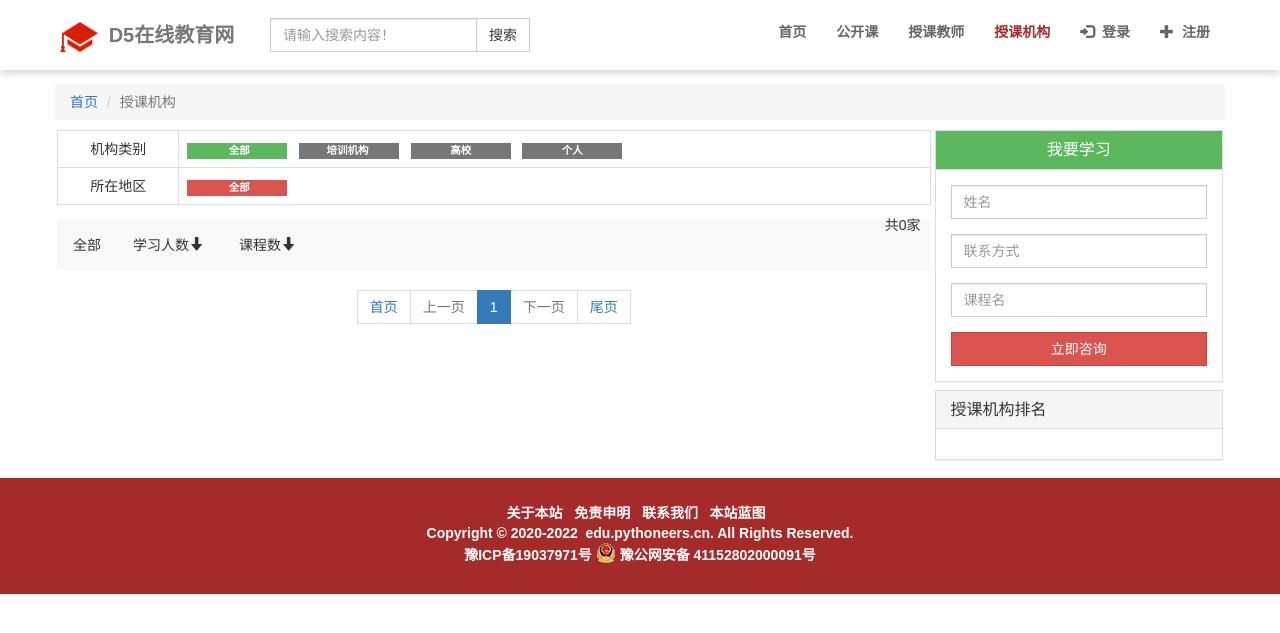
After one commit to ThanlonSmith/online_education, a Django app: page /orgs/list/ in a window 1280 px wide. The commit adds this page. Shown: the top 633 px of the page. Run offline with Django 3.2, Linux system fonts and the light colour scheme; data that the repository does not hold is empty; some libraries are stand-ins or nearby versions.

Commit message:
Complete the function of selecting and displaying teaching institutions.

```diff
--- a/apps/orgs/models.py
+++ b/apps/orgs/models.py
@@ -25,7 +25,7 @@ class OrgInfo(models.Model):
     detail = models.TextField(verbose_name="机构详情")
     love_num = models.IntegerField(default=0, verbose_name="收藏数")
     click_num = models.IntegerField(default=0, verbose_name="访问量")
-    category = models.CharField(choices=(('pxjg', '培训机构'), ('gx', '高校'), ('gr', '个人')), max_length=10,
+    category = models.CharField(choices=(('pxjg', '培训机构'), ('gx', '高校'), ('individual', '个人')), max_length=10,
                                 verbose_name="机构类别")
     city_info = models.ForeignKey(CityInfo, verbose_name="所在城市", on_delete=models.CASCADE)
     add_time = models.DateTimeField(default=datetime.now, verbose_name="添加时间")
--- a/apps/orgs/urls.py
+++ b/apps/orgs/urls.py
@@ -15,7 +15,8 @@ Including another URLconf
 """
 from django.contrib import admin
 from django.urls import path, include
+from .views import org_list
 
 urlpatterns = [
-
+    path('list/', org_list, name='org_list')
 ]
--- a/apps/orgs/views.py
+++ b/apps/orgs/views.py
@@ -1,3 +1,62 @@
 from django.shortcuts import render
+from .models import OrgInfo, CityInfo
+from django.core.paginator import Paginator, PageNotAnInteger, EmptyPage
+
 
 # Create your views here.
+def org_list(request):
+    all_orgs = OrgInfo.objects.all()
+    """
+    print(all_orgs)  # <QuerySet [<OrgInfo: 北京大学>, <OrgInfo: 清华大学>, <OrgInfo: 复旦大学>, <OrgInfo: 慕课网>]>
+    """
+    all_citys = CityInfo.objects.all()
+    # 根据授课机构的收藏量为依据排名，取前5条排序好的数据
+    ranking_orgs = OrgInfo.objects.order_by("-love_num")[:5]
+    # 获取url上的页码
+    page_num = request.GET.get('page_num', '')
+    """
+    根据机构类别进行帅选
+    """
+    category = request.GET.get('category', '')  # <class 'str'>
+    if category:
+        all_orgs = all_orgs.filter(category=category)
+    """
+    根据所在地区进行刷选
+    """
+    city_id = request.GET.get('city_id', '')
+    if city_id:
+        all_orgs = all_orgs.filter(city_info_id=int(city_id))
+    """
+    排序
+    """
+    sort = request.GET.get('sort', '')
+    if sort:
+        all_orgs = all_orgs.order_by('-' + sort)
+    """
+    分页
+    """
+    # 创建分页对象，指定每页显示的数据条数
+    per_page_num = 4
+    # 创建分页对象
+    paginator = Paginator(all_orgs, per_page_num)
+    try:
+        pages = paginator.page(page_num)
+    except PageNotAnInteger:
+        pages = paginator.page(1)  # # 如果传入的页码不是整型，则默认显示第一页，如传入的是/student.html/?page=abc，/student.html/
+    except EmptyPage as e:
+        # pages = paginator.page(paginator.num_pages)
+        pages = paginator.page(1)  # 如果传入的页码是空页，则默认显示第一页。如传入的是/student.html/?page=-10
+    return render(request, 'orgs/orgs_list.html', {
+        # 'all_orgs': all_orgs,
+        'pages': pages,
+        'all_citys': all_citys,
+        'ranking_orgs': ranking_orgs,
+        # 总的页码数
+        'sum_page_num': paginator.num_pages,
+        # 总的数据量
+        'sum_count': paginator.count,
+        # 分类
+        'category': category,
+        'city_id': city_id,
+        'sort': sort
+    })
--- a/apps/users/adminx.py
+++ b/apps/users/adminx.py
@@ -10,8 +10,8 @@ class BaseXadminSetting:
 
 
 class CommXadminSetting(object):
-    site_title = '在线教育后台管理系统'
-    site_footer = 'pythoneers.cn'
+    site_title = 'D5在线教育网后台管理系统'
+    site_footer = 'edu.pythoneers.cn'
     # menu_style = 'accordion'
 
 
--- /dev/null
+++ b/static/css/orgs-list.css
@@ -0,0 +1,8 @@
+.num {
+    background: url(/static/media/org/medal.png) no-repeat center center;
+    width: 23px;
+    height: 29px;
+    color: #fffc00;
+    text-align: center;
+    margin-top: 8px;
+}
--- a/templates/base.html
+++ b/templates/base.html
@@ -6,7 +6,7 @@
           content="width=device-width, user-scalable=no, initial-scale=1.0, maximum-scale=1.0, minimum-scale=1.0">
     <meta http-equiv="X-UA-Compatible" content="ie=edge">
     <title>{% block title %}{% endblock %}</title>
-    <link rel="shortcut icon" href="">
+    <link rel="shortcut icon" href="/static/public/images/logo.png">
     <link rel="stylesheet" href="https://cdn.jsdelivr.net/npm/bootstrap@3.3.7/dist/css/bootstrap.min.css"
           integrity="sha384-BVYiiSIFeK1dGmJRAkycuHAHRg32OmUcww7on3RYdg4Va+PmSTsz/K68vbdEjh4u" crossorigin="anonymous">
     <link rel="stylesheet" href="https://cdn.bootcdn.net/ajax/libs/animate.css/4.1.0/animate.min.css">
@@ -26,7 +26,7 @@
             </button>
             <a href="{% url 'index' %}" class="navbar-brand" style="width:200px;padding-left: 5px">
                 <img class="wow animate__animated animate__flip"
-                     src=""
+                     src="/static/public/images/logo.png"
                      style="height:30px; display: inline;">&nbsp;
                 <span style="line-height: 40px">D5在线教育网</span>
             </a>
@@ -50,10 +50,10 @@
                     <a id="nav-" class="curlink" href="">公开课</a>
                 </li>
                 <li>
-                    <a id="nav-" class="curlink" href="javascript:">授课教师</a>
+                    <a id="nav-" class="curlink" href="">授课教师</a>
                 </li>
                 <li>
-                    <a id="nav-" class="curlink" href="javascript:">授课机构</a>
+                    <a id="nav-orgs" class="curlink" href="{% url 'orgs:org_list' %}">授课机构</a>
                 </li>
                 {% if request.user.is_authenticated %}
                     <li>
@@ -68,7 +68,7 @@
                                      class="img-circle"
                                      height="30px" width="30px">
                             </i>
-{#                            {{ request.user.username }}#}
+                            {#                            {{ request.user.username }}#}
                         </a>
                     </li>
                 {% else %}
@@ -80,10 +80,10 @@
                         <a id="nav-register" class="curlink" href="{% url 'users:register' %}"><span
                                 class="glyphicon glyphicon-plus"></span>&nbsp;注册</a>
                     </li>
-{#                    <li>#}
-{#                        <a class="curlink" href="" style="padding-right: 5px"><span#}
-{#                                class="glyphicon glyphicon-user"></span>&nbsp;个人中心</a>#}
-{#                    </li>#}
+                    {#                    <li>#}
+                    {#                        <a class="curlink" href="" style="padding-right: 5px"><span#}
+                    {#                                class="glyphicon glyphicon-user"></span>&nbsp;个人中心</a>#}
+                    {#                    </li>#}
                 {% endif %}
             </ul>
         </div>
--- a/templates/index.html
+++ b/templates/index.html
@@ -68,7 +68,6 @@
     </div>
 {% endblock %}
 {% block footer %}
-    {% block copyright %}
     <!--版权-->
     <!-- <div class="col-md-12  text-center wow animate__animated animate__backInDown animate__delay-2s"-->
     <div class="col-md-12  text-center wow animate__animated animate__fadeIn"
@@ -103,7 +102,6 @@
     </div>
     <!--/版权-->
 {% endblock %}
-{% endblock %}
 {% block js %}
     <script>
         $('#nav-index').css({'color': '#a52a2a'})
--- /dev/null
+++ b/templates/orgs/orgs_list.html
@@ -0,0 +1,276 @@
+{% extends 'base.html' %}
+{% block title %}
+    课程机构列表 - D5在线教育网
+{% endblock %}
+{% block css %}
+    <link rel="stylesheet" href="/static/css/orgs-list.css">
+{% endblock %}
+{% block content %}
+    <div class="row">
+        <!--start路径导航-->
+        <ol class="breadcrumb" style="margin:8px 0">
+            <li><a href="{% url 'index' %}">首页</a></li>
+            <li class="active">授课机构</li>
+        </ol>
+        <!--end路径导航-->
+        <div class="col-md-9" style="padding: 2px">
+            <div class="table-responsive">
+                <table class="table table-bordered" id="movietags" style="margin-bottom: 0">
+                    <tbody>
+                    <tr>
+                        <td class="text-center">机构类别</td>
+                        <td>
+                            <a href="?category=&city_id={{ city_id }}&sort={{ sort }}"
+                               class="label label-default {% if not category %}label-success{% endif %}"
+                               id="org_all">
+                                <span class="glyphicon"></span>全部
+                            </a>
+                            &nbsp;
+                            <a href="?category=pxjg&city_id={{ city_id }}&sort={{ sort }}"
+                               class="label label-default {% if category == 'pxjg' %}label-success{% endif %}  "
+                               id="org_pxjg">
+                                培训机构&nbsp;
+                            </a>
+                            &nbsp;
+                            <a href="?category=gx&city_id={{ city_id }}&sort={{ sort }}"
+                               class="label label-default {% if category == 'gx' %}label-success{% endif %}"
+                               id="org_gx">
+                                高校
+                            </a>
+                            &nbsp;
+                            <a href="?category=individual&city_id={{ city_id }}&sort={{ sort }}"
+                               class="label label-default {% if category == 'individual' %}label-success{% endif %}"
+                               id="org_individual">
+                                个人
+                            </a>
+                        </td>
+                    </tr>
+                    <tr>
+                        <td class="text-center">所在地区</td>
+                        <td>
+                            <a href="?category={{ category }}&city_id=&sort={{ sort }}"
+                               class="label label-default {% if city_id == '' %}label-danger{% endif %}">
+                                <span class="glyphicon"></span>全部
+                            </a>
+                            {% for city in all_citys %}
+                                &nbsp;
+                                <a href="?category={{ category }}&city_id={{ city.id }}&sort={{ sort }}"
+                                   class="label label-default {% if city.id|stringformat:'i' == city_id %}label-danger{% endif %} ">
+                                    <span class="glyphicon "></span>{{ city.name }}
+                                </a>
+                            {% endfor %}
+                        </td>
+                    </tr>
+                    </tbody>
+                </table>
+            </div>
+            <div class="" style="padding-right: 10px;padding-top: 10px">
+                <span class="pull-right">共{{ sum_count }}家</span>
+            </div>
+            {#{{ sum_count.count }}#}
+            <div style="background-color: #f8f8f8;height: 50px;line-height: 50px;margin-top: 5px">
+                <ul style="padding-left: 0;">
+                    <li style="float: left;list-style-type: none;margin: 0 16px;"><a
+                            style="color: #333;text-decoration:none;height: 50px;display: inline-block"
+                            href="?category={{ category }}&city_id={{ city_id }}&sort=">全部</a>
+                    </li>
+                    <li style="float: left;list-style-type: none;margin: 0 16px;"><a
+                            style="color: #333;text-decoration: none;height: 50px;display: inline-block"
+                            href="?category={{ category }}&city_id={{ city_id }}&sort=study_num">学习人数<span
+                            class="glyphicon glyphicon-arrow-down"></span></a>
+                    </li>
+                    <li style="float: left;list-style-type: none;margin: 0 16px;"><a
+                            style="color: #333;text-decoration: none;height: 50px;display: inline-block"
+                            href="?category={{ category }}&city_id={{ city_id }}&sort=course_num">课程数<span
+                            class="glyphicon glyphicon-arrow-down"></span></a>
+                    </li>
+                    <li style="clear: both;list-style: none;"></li>
+                </ul>
+            </div>
+            {#{% for org in pages.object_list %}#}
+            {% for org in pages %}
+                <div class="panel panel-default" style="margin-bottom: 8px">
+                    <div class="panel-body">
+                        <div class="media">
+                            <div class="media-left">
+                                <a href="#">
+                                    <img width="100px" height="80px" class="media-object" data-src=""
+                                         alt="64x64"
+                                         data-holder-rendered="true" src="/static{{ MEDIA_URL }}{{ org.image }}">
+                                </a>
+                            </div>
+                            <div class="media-body">
+                                <a href="" style="text-decoration:none;color: #333333">
+                                    <h4 class="media-heading">{{ org.name }}
+                                        <img width="23" height="29" src="/static/media/org/authentication.png"
+                                             data-src="holder.js/10x10">
+                                        <img width="23" height="29" src="/static/media/org/gold.png"
+                                             data-src="holder.js/10x10">
+                                    </h4>
+                                </a>
+                                <ul style="color: #848484;font-size: 12px;">
+                                    <li style="margin-top: 3px">
+                                        <span>课程数：<span>{{ org.course_num }}</span></span>&nbsp;&nbsp;
+                                        <span>学习人数：<span>{{ org.study_num }}</span></span>
+                                    </li>
+                                    <li style="margin-top: 3px"><span
+                                            class="glyphicon glyphicon-map-marker"></span>{{ org.address }}</li>
+                                    <li style="margin-top: 3px"><span class="glyphicon glyphicon-leaf"></span>经典课程：
+                                        {% for course in org.courseinfo_set.all|slice:":2" %}
+                                            <a href="">{{ course.name }}</a>
+                                        {% endfor %}
+                                    </li>
+                                </ul>
+                            </div>
+                            <div class="media-right">
+                                <a href="#">
+                                    <img style="margin-top: 10px" class="media-object img-circle" src=""
+                                         data-src="holder.js/80x80" alt="...">
+                                </a>
+                            </div>
+                        </div>
+                    </div>
+                </div>
+            {% endfor %}
+            <nav aria-label="Page navigation" class="text-center">
+                <ul class="pagination">
+                    <li>
+                        <a href="?page_num=1&category={{ category }}&city_id={{ city_id }}&sort={{ sort }}"
+                           aria-label="Previous">
+                            <span aria-hidden="true">首页</span>
+                        </a>
+                    </li>
+                    {% if pages.has_previous %}
+                        <li>
+                            <a href="?page_num={{ pages.previous_page_number }}&category={{ category }}&city_id={{ city_id }}&sort={{ sort }}"
+                               aria-label="Previous">
+                                <span aria-hidden="true">上一页</span>
+                            </a>
+                        </li>
+                    {% else %}
+                        <li class="disabled">
+                            <a href="javascript:" aria-label="Previous">
+                                <span aria-hidden="true">上一页</span>
+                            </a>
+                        </li>
+                    {% endif %}
+                    {% for num in pages.paginator.page_range %}
+                        {% if pages.number == num %}
+                            <li class="active"><a
+                                    href="?page_num={{ num }}&category={{ category }}&city_id={{ city_id }}&sort={{ sort }}">{{ num }}</a>
+                            </li>
+                        {% else %}
+                            <li>
+                                <a href="?page_num={{ num }}&category={{ category }}&city_id={{ city_id }}&sort={{ sort }}">{{ num }}</a>
+                            </li>
+                        {% endif %}
+                    {% endfor %}
+                    {% if pages.has_next %}
+                        <li>
+                            <a href="?page_num={{ pages.next_page_number }}&category={{ category }}&city_id={{ city_id }}&sort={{ sort }}"
+                               aria-label="Next">
+                                <span aria-hidden="true">下一页</span>
+                            </a>
+                        </li>
+                    {% else %}
+                        <li class="disabled">
+                            <a href="javascript:" aria-label="Next">
+                                <span aria-hidden="true">下一页</span>
+                            </a>
+                        </li>
+                    {% endif %}
+                    <li>
+                        <a href="?page_num={{ sum_page_num }}&category={{ category }}&city_id={{ city_id }}&sort={{ sort }}"
+                           aria-label="Previous">
+                            <span aria-hidden="true">尾页</span>
+                        </a>
+                    </li>
+                </ul>
+            </nav>
+        </div>
+        <div class="col-md-3" style="padding: 2px;">
+            <div class="panel panel-default" style="margin-bottom: 8px;">
+                <div class="panel-heading" style="background-color: #5cb85c;color: white">
+                    <h3 class="panel-title text-center">我要学习</h3>
+                </div>
+                <div class="panel-body">
+                    <form action="" method="post">
+                        <div class="form-group">
+                            <input class="form-control" type="text" placeholder="姓名">
+                        </div>
+                        <div class="form-group">
+                            <input class="form-control" type="text" placeholder="联系方式">
+                        </div>
+                        <div class="form-group">
+                            <input class="form-control" type="text" placeholder="课程名">
+                        </div>
+                        <button type="submit" class="btn btn-danger btn-block">立即咨询</button>
+                    </form>
+                </div>
+            </div>
+            <div class="panel panel-default" style="margin-bottom: 8px">
+                <div class="panel-heading">
+                    <h3 class="panel-title">授课机构排名</h3>
+                </div>
+                <div class="panel-body">
+                    {% for org in ranking_orgs %}
+                        <div class="media">
+                            <div class="media-left">
+                                <a href="#">
+                                    {#                                    <img class="media-object" src="" alt="..." data-src="holder.js/60x60">#}
+                                    <div class="num">{{ forloop.counter }}</div>
+                                </a>
+                            </div>
+                            <div class="media-body">
+                                <h5 class="media-heading">{{ org.name }}</h5>
+                                <span style="font-size: 12px;color:#848484;"><span
+                                        class="glyphicon glyphicon-map-marker"
+                                        style="margin-right: 0 !important;"></span>{{ org.city_info.name }}</span>
+                            </div>
+                        </div>
+                    {% endfor %}
+                </div>
+            </div>
+        </div>
+    </div>
+{% endblock %}
+{% block footer %}
+    <!--版权-->
+    <!-- <div class="col-md-12  text-center wow animate__animated animate__backInDown animate__delay-2s"-->
+    <div class="col-md-12  text-center wow animate__animated animate__fadeIn"
+         style="padding: 25px 0 25px;background: brown;margin-top: 8px">
+        <p style="margin: 0">
+            <a href="" style="color:white;font-weight: bold">关于本站</a>&nbsp;&nbsp;
+            <a href="" style="color:white;font-weight: bold">免责申明</a>&nbsp;&nbsp;
+            <a href="" style="color:white;font-weight: bold">联系我们</a>&nbsp;&nbsp;
+            <a href="" style="color:white;font-weight: bold">本站蓝图</a>&nbsp;&nbsp;
+        </p>
+        <p style="margin: 0">
+            <span style="color: white;font-weight: bold">Copyright © 2020-2022&nbsp; edu.pythoneers.cn. All Rights Reserved.</span>
+        </p>
+        <p style="margin: 0">
+            <a target="_blank_" href="http://www.miit.gov.cn/"
+               style="color:white;font-weight: bold">豫ICP备19037971号</a>
+            <a target="_blank">
+                <img src="{% static "public/images/beian.png" %}" style="padding-bottom:6px">
+                <span style="color:white;font-weight: bold">豫公网安备 41152802000091号</span>
+            </a>
+            <!--<span>版本号:1.1.0.190402_alpha</span>-->
+            <span>
+             <script type="text/javascript">var cnzz_protocol = (("https:" == document.location.protocol) ? "https://" : "http://");
+             document.write(unescape("%3Cspan id='cnzz_stat_icon_1278138602'%3E%3C/span%3E%3Cscript src='" + cnzz_protocol + "s4.cnzz.com/z_stat.php%3Fid%3D1278138602%26show%3Dpic' type='text/javascript'%3E%3C/script%3E"));</script>
+            <span id="cnzz_stat_icon_1278138602"></span>
+            <script src="http://s4.cnzz.com/z_stat.php?id=1278138602&amp;show=pic" type="text/javascript"></script>
+            <script src="http://c.cnzz.com/core.php?web_id=1278138602&amp;show=pic&amp;t=z" charset="utf-8"
+                    type="text/javascript">
+            </script>
+    </span>
+        </p>
+    </div>
+    <!--/版权-->
+{% endblock %}
+{% block js %}
+    <script>
+        $('#nav-orgs').css({'color': '#a52a2a'})
+    </script>
+{% endblock %}
```
Also changed, not shown: static/media/org/authentication.png (added), static/media/org/beijing.jpg (added), static/media/org/fudan_MF5qo9Y.jpg (added), static/media/org/gold.png (added), static/media/org/huadong.png (added), static/media/org/huadongligong.jpeg (added), static/media/org/medal.png (added), static/media/org/muke.jpeg (added), static/media/org/qinghua.jpg (added), static/public/images/logo.png (added). Lines whose indentation alone changed are shown as unchanged.
